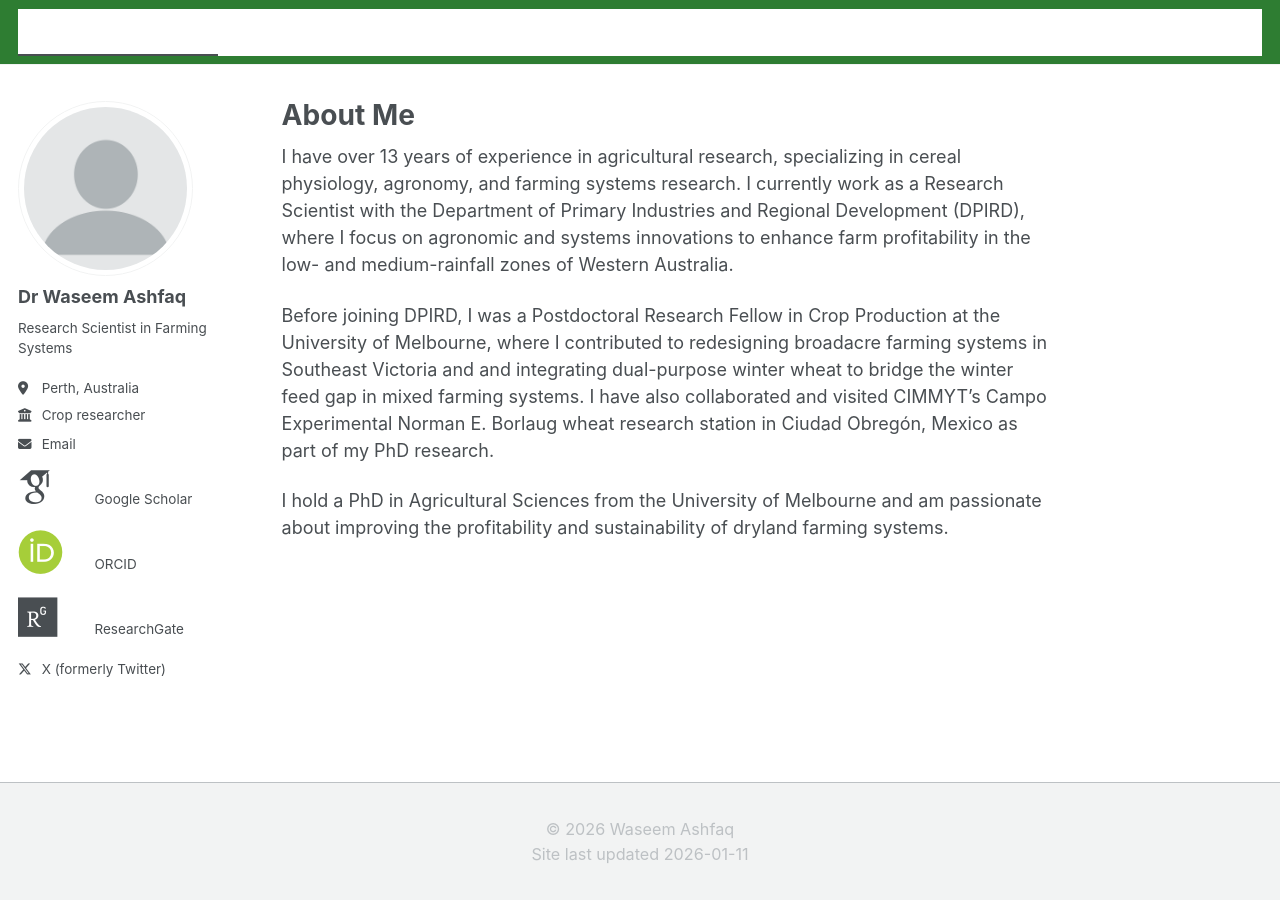
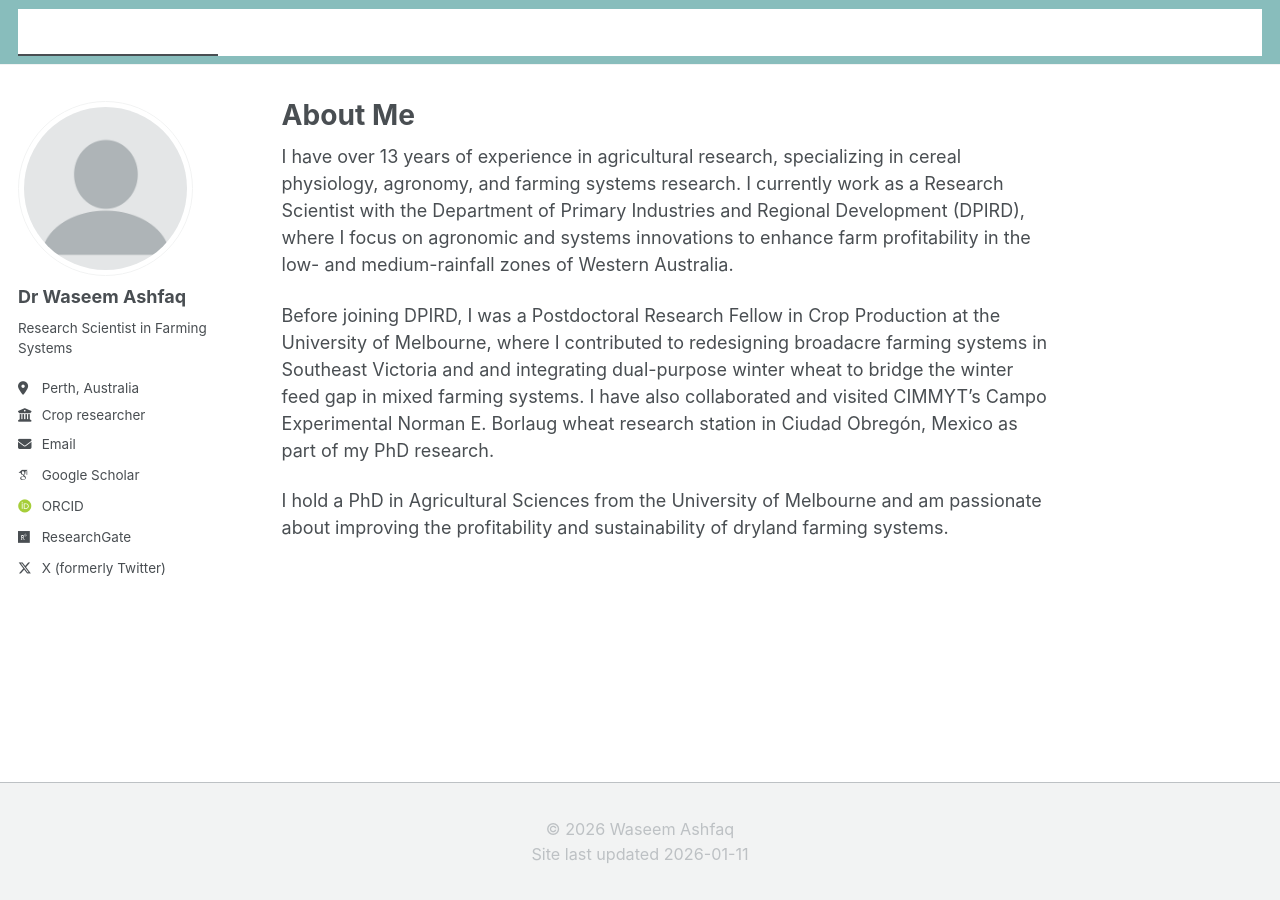
Before and after one commit to washfaq/waseemashfaq.github.io, a Jekyll site: the page built from _pages/about.md, in a window 1280 px wide. Built offline with Jekyll 4.4.1, drawn with Linux system fonts in a browser that asks for light colours; some web fonts are replaced; a script bundle is joined from its source files by our own code; library files that are not in the unit come from our copies.

Commit message:
Update main.scss

```diff
--- a/assets/css/main.scss
+++ b/assets/css/main.scss
@@ -43,34 +43,30 @@
 ;
 
 /* =========================
-   Header / Title Bar
+   Header / Title bar color
    ========================= */
+
+/* Actual visible bar */
 .masthead__inner-wrap {
-    background-color: #2e7d32 !important; /* green */
+  background-color: #88bdbc !important; /* updated greenish-blue */
 }
 
-.masthead__inner-wrap .site-title,
-.masthead__inner-wrap .masthead__menu-item a {
-    color: #ffffff !important;
+/* Site title */
+.masthead__inner-wrap .site-title {
+  color: #ffffff !important; /* white text */
 }
 
-.masthead__inner-wrap .greedy-nav a:hover {
-    color: #c8e6c9 !important;
+/* Navigation links */
+.masthead__inner-wrap .greedy-nav a {
+  color: #ffffff !important; /* white links */
 }
 
-.masthead__inner-wrap button {
-    color: #ffffff !important; /* mobile menu icon */
+/* Hover effect on nav links */
+.masthead__inner-wrap .greedy-nav a:hover {
+  color: #dceae8 !important; /* light hover color, tweak if needed */
 }
 
-/* =========================
-   Academic & social icons
-   ========================= */
-a[href*="orcid"],
-a[href*="researchgate"],
-a[href*="scholar.google"] {
-  svg, i {
-    font-size: 2.5rem !important;
-    width: 3rem !important;
-    height: 3rem !important;
-  }
+/* Mobile menu icon (hamburger) */
+.masthead__inner-wrap button {
+  color: #ffffff !important; /* white icon */
 }
```
